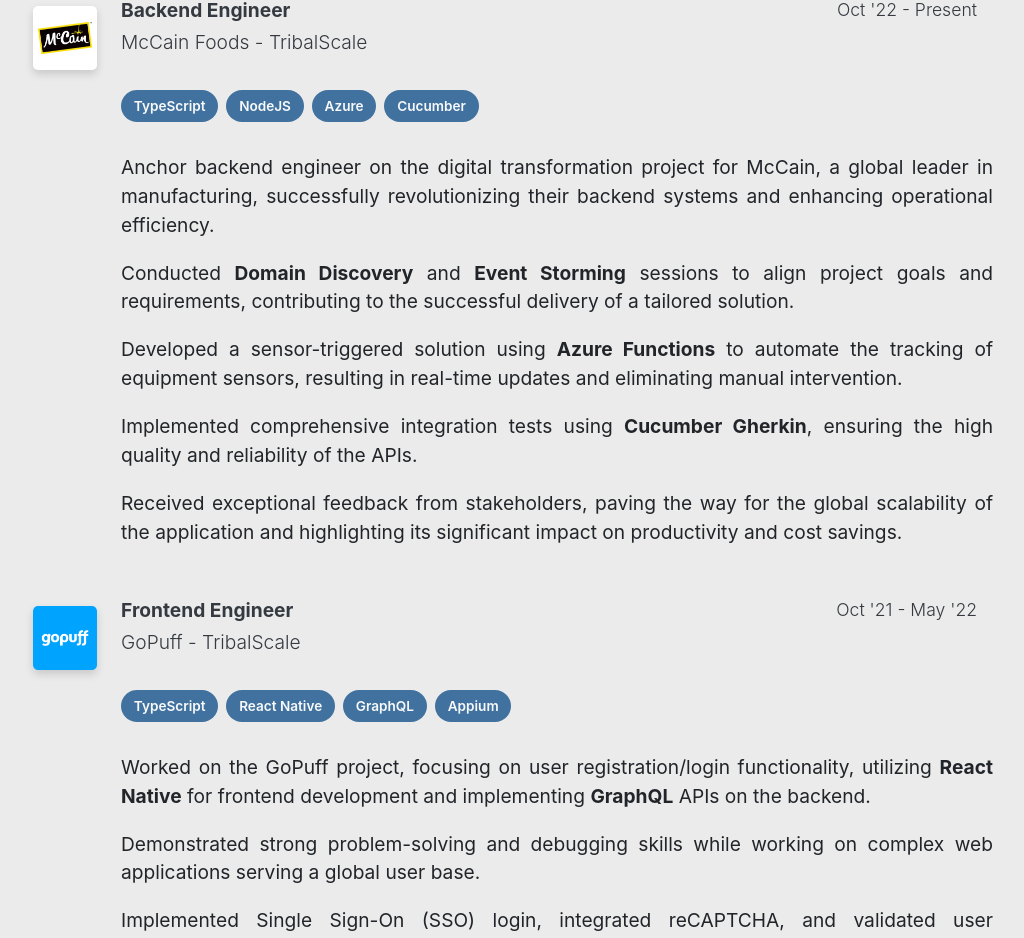
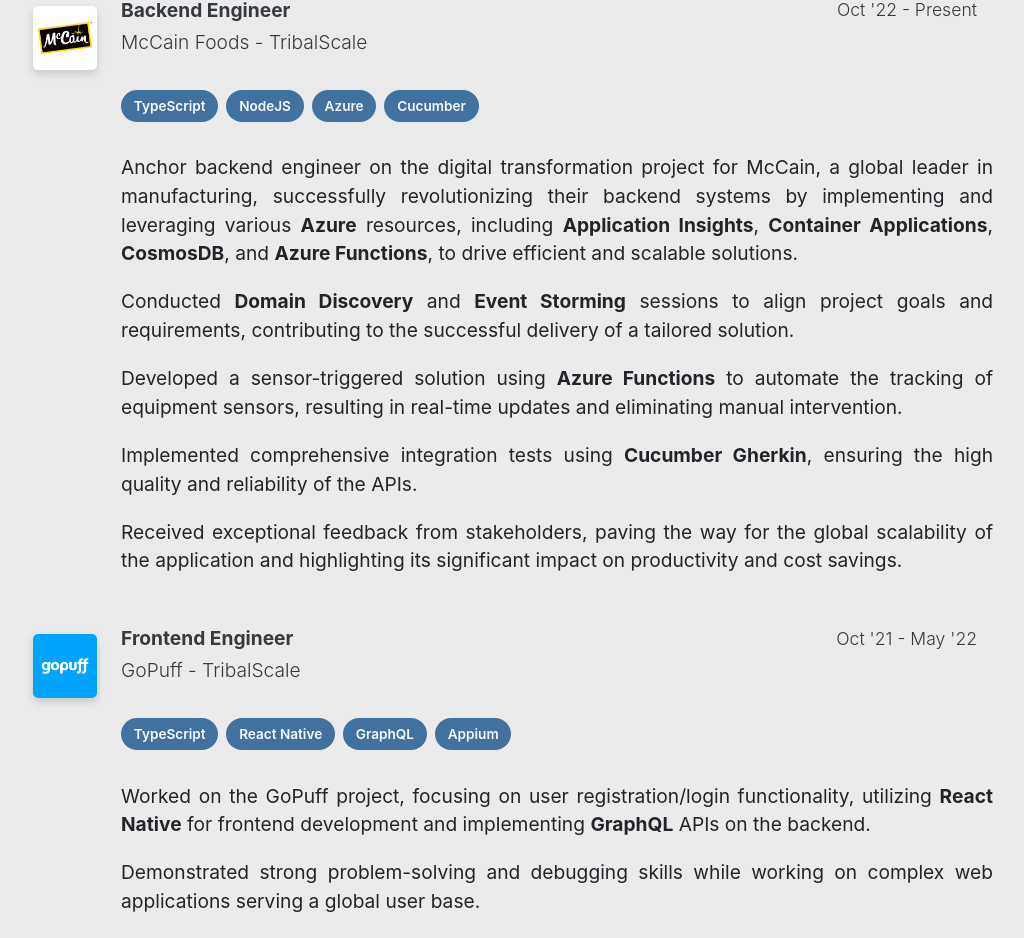
Before and after one commit to danpops/danpops-portfolio-2, a React (Create React App) app: page / in a window 1280 px wide. Shown: the part 2042-2980 px from the top of the page, without its empty margins (127-1151 px from the left). Built offline with nearby package versions, Linux system fonts and the light colour scheme.

Commit message:
refactor (experience): mccain point

```diff
--- a/src/assets/data/experience.ts
+++ b/src/assets/data/experience.ts
@@ -12,7 +12,9 @@
     notes: [
       `Anchor backend engineer on the digital transformation project for McCain,
       a global leader in manufacturing, successfully revolutionizing their backend
-      systems and enhancing operational efficiency.`,
+      systems by implementing and leveraging various **Azure** resources, including
+      **Application Insights**, **Container Applications**, **CosmosDB**, and **Azure
+      Functions**, to drive efficient and scalable solutions.`,
       `Conducted **Domain Discovery** and **Event Storming** sessions to align project goals
       and requirements, contributing to the successful delivery of a tailored solution.`,
       `Developed a sensor-triggered solution using **Azure Functions** to automate the
```
